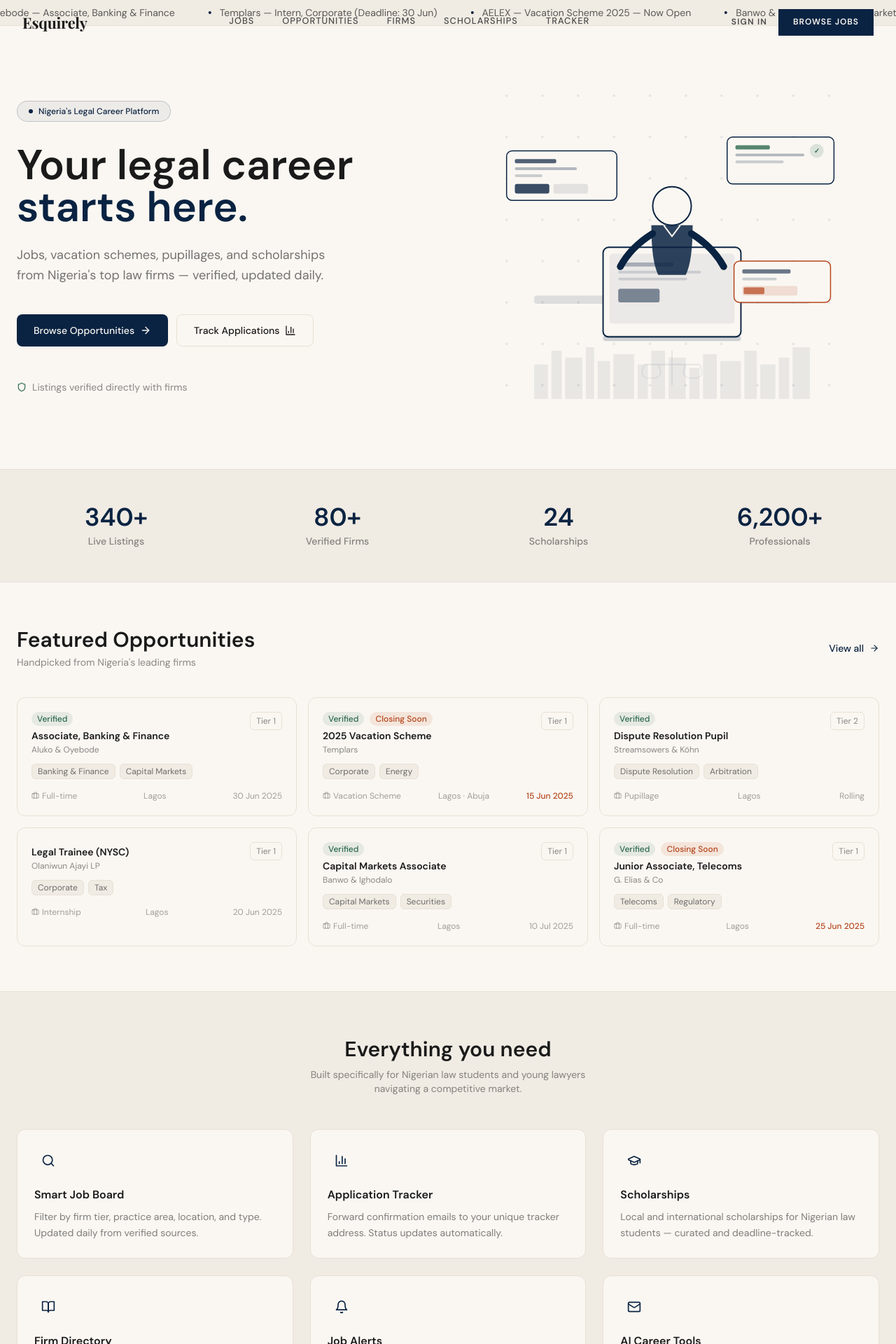
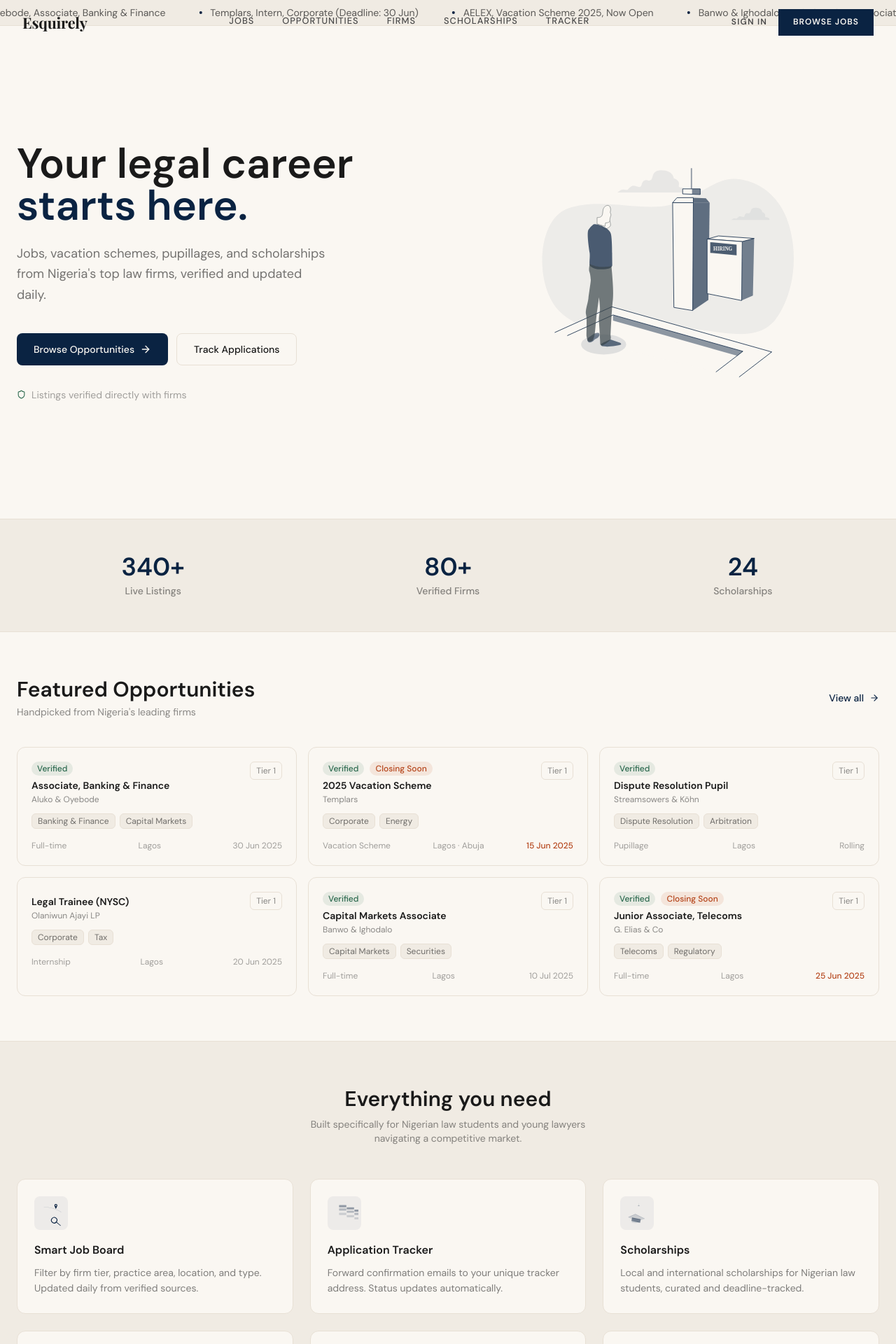
Before and after one commit to kreept4/Esquirelyy, a Next.js app: page / in a window 1280 px wide. Shown: the top 1920 px of the page at 70% size. Built offline with nearby package versions, Linux system fonts and the light colour scheme; a web font is replaced by a local one.

Commit message:
Update page.tsx

```diff
--- a/src/app/page.tsx
+++ b/src/app/page.tsx
@@ -3,27 +3,23 @@
 import Link from 'next/link'
 import Navbar from '@/components/layout/Navbar'
 import Footer from '@/components/layout/Footer'
-import {
-  Briefcase, GraduationCap, BookOpen, BarChart3,
-  Mail, Bell, ArrowRight, Shield, Search
-} from 'lucide-react'
+import { ArrowRight, Shield } from 'lucide-react'
 
 const TICKER_ITEMS = [
-  'Aluko & Oyebode — Associate, Banking & Finance',
-  'Templars — Intern, Corporate (Deadline: 30 Jun)',
-  'AELEX — Vacation Scheme 2025 — Now Open',
-  'Banwo & Ighodalo — Capital Markets Associate',
-  'Streamsowers & Köhn — Dispute Resolution Pupil',
-  'G. Elias & Co — Junior Associate, Telecoms',
-  'Olaniwun Ajayi — NYSC Legal Trainee',
-  'Federal High Court — Law Clerk Openings',
+  'Aluko & Oyebode, Associate, Banking & Finance',
+  'Templars, Intern, Corporate (Deadline: 30 Jun)',
+  'AELEX, Vacation Scheme 2025, Now Open',
+  'Banwo & Ighodalo, Capital Markets Associate',
+  'Streamsowers & Köhn, Dispute Resolution Pupil',
+  'G. Elias & Co, Junior Associate, Telecoms',
+  'Olaniwun Ajayi, NYSC Legal Trainee',
+  'Federal High Court, Law Clerk Openings',
 ]
 
 const STATS = [
   { value: '340+', label: 'Live Listings' },
   { value: '80+', label: 'Verified Firms' },
   { value: '24', label: 'Scholarships' },
-  { value: '6,200+', label: 'Professionals' },
 ]
 
 const FEATURED_LISTINGS = [
@@ -55,7 +51,7 @@
     id: 3,
     title: 'Dispute Resolution Pupil',
     firm: 'Streamsowers & Köhn',
-    tier: 'Tier 2',
+    tier: 'Tier 1',
     type: 'Pupillage',
     location: 'Lagos',
     deadline: 'Rolling',
@@ -101,6 +97,78 @@
   },
 ]
 
+const SmartJobBoardIcon = () => (
+  <svg viewBox="0 0 881.753 800" className="w-10 h-10" fill="none" xmlns="http://www.w3.org/2000/svg">
+    <g transform="translate(-649.896 -305.824)">
+      <path d="M1067.947,497.383c-63.182-47.234-162.14-91.9-271.5-122.556-99.573-27.909-196.693-41.384-273.491-37.943l-.4-8.931c77.713-3.48,175.841,10.108,276.3,38.266,110.38,30.938,210.411,76.136,274.441,124Z" transform="translate(339.007 182.878)" fill="#0A2342" opacity="0.3"/>
+      <path d="M785.81,474.819a99.219,99.219,0,1,0,5.625,146.532l121.7,102.694a9.143,9.143,0,1,0,11.806-13.964l-.014-.011-121.7-102.694A99.225,99.225,0,0,0,785.81,474.819Zm-7.846,122.667a74.336,74.336,0,1,1-8.875-104.751h0a74.336,74.336,0,0,1,8.874,104.751Z" transform="translate(466.683 379.618)" fill="#0A2342"/>
+      <path d="M717.583,286.191a46.761,46.761,0,0,0-46.761,46.761c0,25.825,46.761,110.63,46.761,110.63s46.761-84.8,46.761-110.63a46.761,46.761,0,0,0-46.761-46.761Zm0,69.571a21.67,21.67,0,1,1,21.67-21.67,21.67,21.67,0,0,1-21.67,21.67Z" transform="translate(523.281 131.638)" fill="#0A2342"/>
+    </g>
+  </svg>
+)
+
+const ApplicationTrackerIcon = () => (
+  <svg viewBox="0 0 500 500" className="w-10 h-10" fill="none" xmlns="http://www.w3.org/2000/svg">
+    <rect x="155" y="245" width="130" height="39" rx="7" fill="#0A2342" opacity="0.15"/>
+    <rect x="292" y="285" width="130" height="39" rx="7" fill="#0A2342" opacity="0.15"/>
+    <rect x="429" y="324" width="130" height="39" rx="7" fill="#0A2342" opacity="0.15"/>
+    <rect x="155" y="166" width="130" height="39" rx="7" fill="#0A2342" opacity="0.25"/>
+    <rect x="292" y="206" width="130" height="39" rx="7" fill="#0A2342" opacity="0.25"/>
+    <rect x="429" y="245" width="130" height="39" rx="7" fill="#0A2342" opacity="0.25"/>
+    <rect x="155" y="107" width="130" height="39" rx="7" fill="#0A2342" opacity="0.4"/>
+    <rect x="292" y="146" width="130" height="39" rx="7" fill="#0A2342" opacity="0.4"/>
+    <rect x="429" y="186" width="130" height="39" rx="7" fill="#0A2342" opacity="0.4"/>
+    <circle cx="270" cy="620" rx="300" ry="80" fill="#0A2342" opacity="0.05"/>
+  </svg>
+)
+
+const ScholarshipsIcon = () => (
+  <svg viewBox="0 0 500 500" className="w-10 h-10" xmlns="http://www.w3.org/2000/svg">
+    <polygon points="97,327 220,275 386,354 305,379 175,360" fill="#0A2342" opacity="0.15"/>
+    <polygon points="97,320 97,327 220,275 221,266" fill="#0A2342" opacity="0.3"/>
+    <polygon points="386,354 387,347 221,266 220,275" fill="#0A2342" opacity="0.3"/>
+    <polygon points="150,390 163,329 317,360 306,421" fill="#0A2342" opacity="0.5"/>
+    <ellipse cx="228" cy="406" rx="75" ry="21" fill="#0A2342" opacity="0.12"/>
+    <polygon points="267,125 267,117 295,117 295,126" fill="#0A2342" opacity="0.4"/>
+    <rect x="280" y="84" width="2" height="35" fill="#0A2342" opacity="0.5"/>
+  </svg>
+)
+
+const FirmDirectoryIcon = () => (
+  <svg viewBox="0 0 606 565" className="w-10 h-10" xmlns="http://www.w3.org/2000/svg">
+    <path d="M502,294a127,127,0,1,1,0-254,127,127,0,0,1,0,254Zm0-252a125,125,0,1,0,0,250,125,125,0,0,0,0-250Z" fill="#0A2342" opacity="0.15"/>
+    <rect x="289" y="78" width="17" height="17" rx="2" fill="#0A2342"/>
+    <path d="M554,57a23,23,0,0,0-23-23H275a23,23,0,0,0-23,23V466a23,23,0,0,0,23,23H554a23,23,0,0,0,23-23V57Z" fill="#0A2342" opacity="0.08"/>
+    <line x1="341" y1="127" x2="528" y2="127" stroke="#0A2342" strokeWidth="2" opacity="0.3"/>
+    <line x1="341" y1="165" x2="528" y2="165" stroke="#0A2342" strokeWidth="2" opacity="0.3"/>
+    <line x1="341" y1="202" x2="528" y2="202" stroke="#0A2342" strokeWidth="2" opacity="0.3"/>
+    <line x1="341" y1="240" x2="528" y2="240" stroke="#0A2342" strokeWidth="2" opacity="0.3"/>
+    <rect x="371" y="111" x2="430" width="130" height="8" rx="4" fill="#0A2342" opacity="0.4"/>
+    <rect x="371" y="149" width="100" height="8" rx="4" fill="#0A2342" opacity="0.3"/>
+  </svg>
+)
+
+const JobAlertsIcon = () => (
+  <svg viewBox="0 0 500 500" className="w-10 h-10" xmlns="http://www.w3.org/2000/svg">
+    <path d="M442,485H263a29,29,0,0,1-29-29V217a29,29,0,0,1,29-29H442a29,29,0,0,1,29,29V456A29,29,0,0,1,442,485Z" fill="#0A2342" opacity="0.1"/>
+    <path d="M443,467H263a9,9,0,0,1-9-9V216a9,9,0,0,1,9-9H443a9,9,0,0,1,9,9V458A9,9,0,0,1,443,467Z" fill="#0A2342" opacity="0.08"/>
+    <circle cx="288" cy="356" r="31" fill="#0A2342" opacity="0.15"/>
+    <path d="M442,485H263a28.58,28.58,0,0,1-28.55-28.55V217.61A28.58,28.58,0,0,1,263,189.06H442a28.58,28.58,0,0,1,28.55,28.55V456.45A28.58,28.58,0,0,1,442,485Z" fill="none" stroke="#0A2342" strokeWidth="3" opacity="0.2"/>
+    <rect x="270" y="280" width="120" height="8" rx="4" fill="#0A2342" opacity="0.4"/>
+    <rect x="270" y="300" width="90" height="6" rx="3" fill="#0A2342" opacity="0.25"/>
+    <rect x="270" y="316" width="100" height="6" rx="3" fill="#0A2342" opacity="0.25"/>
+    <rect x="270" y="340" width="60" height="20" rx="4" fill="#0A2342" opacity="0.5"/>
+  </svg>
+)
+
+const AIToolsIcon = () => (
+  <svg viewBox="0 0 500 500" className="w-10 h-10" xmlns="http://www.w3.org/2000/svg">
+    <path d="M152,146c-4.7,2.71-8.53,10-8.53,16.28,0,5.59,3.05,8.49,7,7.13V288l-43.25-90.75a7.62,7.62,0,0,1-.08-5.54c10.92-25.27,19-53.74,21.72-82.95a6.59,6.59,0,0,1,2.91-4.55l40.4-23.33A1.81,1.81,0,0,1,175.61,82c2.72,25.27,10.45,44,20.93,56.64a6.18,6.18,0,0,1,1.11,5.2c-6.08,19.76-41.12,133.72-43.67,142V167.18c4-3.26,7-9.65,7-15.24C161,146,157.19,143,152,146Z" fill="#0A2342" opacity="0.6"/>
+    <path d="M265,144c0-3.23-2.26-4.53-5.05-2.92a11.18,11.18,0,0,0-5.06,8.75c0,2.61,1.5,3.94,3.55,3.5-2.85,59.61-44.58,129.85-95.48,159.24-25.29,14.6-49,17-66.76,6.75C79.67,310,70,290,69,263a11.29,11.29,0,0,0,3.6-7.65c0-3.22-2.26-4.53-5-2.92a11.17,11.17,0,0,0-5.05,8.76c0,2.75,1.65,4.09,3.87,3.42,1.36,27,11.43,47.14,28.72,57.12a50.92,50.92,0,0,0,25.76,6.62c13.43,0,28.3-4.49,43.69-13.37,52.06-30.06,94.66-102.28,96.88-163.06A11.37,11.37,0,0,0,265,144Z" fill="#0A2342" opacity="0.4"/>
+    <path d="M260,253a11.28,11.28,0,0,0-4.85,7.09L72,365.74c-.65-2-2.54-2.61-4.79-1.31a11.17,11.17,0,0,0-5.05,8.76c0,3.22,2.26,4.53,5.05,2.92a11.39,11.39,0,0,0,4.91-7.34L255,263c.59,2.13,2.52,2.83,4.85,1.49a11.18,11.18,0,0,0,5.05-8.76C265,253,262.75,251,260,253Z" fill="#0A2342" opacity="0.5"/>
+  </svg>
+)
+
 export default function HomePage() {
   return (
     <div className="min-h-screen bg-cream font-sans">
@@ -120,21 +188,17 @@
 
       {/* HERO */}
       <section className="border-b border-cream-border">
-        <div className="max-w-7xl mx-auto px-6 py-20 grid grid-cols-1 lg:grid-cols-2 gap-12 items-center">
+        <div className="max-w-7xl mx-auto px-6 py-20 grid grid-cols-1 lg:grid-cols-2 gap-12 items-center min-h-[88vh]">
           {/* Left: copy */}
           <div>
-            <div className="inline-flex items-center gap-2 border border-ink/20 rounded-full px-4 py-1.5 text-xs text-ink font-medium mb-8 bg-ink/5">
-              <span className="w-1.5 h-1.5 rounded-full bg-ink animate-pulse" />
-              Nigeria&apos;s Legal Career Platform
-            </div>
             <h1 className="font-display text-5xl lg:text-6xl font-black text-charcoal leading-tight mb-6">
               Your legal career<br />
               <span className="text-ink">starts here.</span>
             </h1>
             <p className="text-lg text-charcoal/60 leading-relaxed mb-10 max-w-md">
-              Jobs, vacation schemes, pupillages, and scholarships from Nigeria&apos;s top law firms — verified, updated daily.
+              Jobs, vacation schemes, pupillages, and scholarships from Nigeria&apos;s top law firms, verified and updated daily.
             </p>
-            <div className="flex flex-col sm:flex-row gap-3 mb-12">
+            <div className="flex flex-col sm:flex-row gap-3 mb-8">
               <Link
                 href="/jobs"
                 className="inline-flex items-center justify-center gap-2 bg-ink text-cream px-6 py-3 rounded-lg font-medium text-sm hover:bg-ink/90 transition-colors"
@@ -145,120 +209,54 @@
                 href="/tracker"
                 className="inline-flex items-center justify-center gap-2 border border-cream-border text-charcoal px-6 py-3 rounded-lg font-medium text-sm hover:border-ink/30 transition-colors"
               >
-                Track Applications <BarChart3 size={16} />
+                Track Applications
               </Link>
             </div>
-            <div className="flex items-center gap-2 text-sm text-charcoal/50">
-              <Shield size={14} className="text-verified" />
+            <div className="flex items-center gap-2 text-sm text-charcoal/40">
+              <Shield size={13} className="text-verified" />
               Listings verified directly with firms
             </div>
           </div>
 
           {/* Right: illustration */}
-          <div className="flex items-center justify-center">
-            <svg
-              viewBox="0 0 520 480"
-              fill="none"
-              xmlns="http://www.w3.org/2000/svg"
-              className="w-full max-w-lg"
-              aria-hidden="true"
-            >
-              {/* Background dots */}
-              {Array.from({ length: 8 }).map((_, row) =>
-                Array.from({ length: 10 }).map((_, col) => (
-                  <circle
-                    key={`${row}-${col}`}
-                    cx={col * 52 + 20}
-                    cy={row * 60 + 20}
-                    r={2}
-                    fill="#0A2342"
-                    opacity={0.08}
-                  />
-                ))
-              )}
-
-              {/* Desk surface */}
-              <rect x="60" y="310" width="400" height="12" rx="4" fill="#0A2342" opacity="0.12" />
-
-              {/* Laptop base */}
-              <rect x="160" y="240" width="200" height="130" rx="8" fill="#FAF7F2" stroke="#0A2342" strokeWidth="2" />
-              {/* Laptop screen */}
-              <rect x="170" y="250" width="180" height="100" rx="4" fill="#0A2342" opacity="0.06" stroke="#0A2342" strokeWidth="1.5" />
-              {/* Screen content lines */}
-              <rect x="182" y="262" width="80" height="6" rx="2" fill="#0A2342" opacity="0.3" />
-              <rect x="182" y="274" width="120" height="4" rx="2" fill="#0A2342" opacity="0.15" />
-              <rect x="182" y="284" width="100" height="4" rx="2" fill="#0A2342" opacity="0.15" />
-              <rect x="182" y="300" width="60" height="20" rx="3" fill="#0A2342" opacity="0.5" />
-              {/* Laptop hinge */}
-              <rect x="160" y="368" width="200" height="8" rx="4" fill="#0A2342" opacity="0.18" />
-
-              {/* Seated figure */}
-              {/* Head */}
-              <circle cx="260" cy="180" r="28" fill="#FAF7F2" stroke="#0A2342" strokeWidth="2" />
-              {/* Body */}
-              <path d="M230 208 Q230 260 240 280 L280 280 Q290 260 290 208 Z" fill="#0A2342" opacity="0.85" />
-              {/* Left arm */}
-              <path d="M232 220 Q200 240 185 268" stroke="#0A2342" strokeWidth="10" strokeLinecap="round" fill="none" />
-              {/* Right arm */}
-              <path d="M288 220 Q320 240 335 268" stroke="#0A2342" strokeWidth="10" strokeLinecap="round" fill="none" />
-              {/* Collar detail */}
-              <path d="M248 208 L260 224 L272 208" stroke="#FAF7F2" strokeWidth="2" fill="none" />
-
-              {/* Floating card 1 — Job listing */}
-              <g transform="translate(20, 100)">
-                <rect width="160" height="72" rx="8" fill="#FAF7F2" stroke="#0A2342" strokeWidth="1.5" />
-                <rect x="12" y="12" width="60" height="6" rx="2" fill="#0A2342" opacity="0.7" />
-                <rect x="12" y="24" width="90" height="4" rx="2" fill="#0A2342" opacity="0.3" />
-                <rect x="12" y="34" width="40" height="4" rx="2" fill="#0A2342" opacity="0.2" />
-                <rect x="12" y="48" width="50" height="14" rx="3" fill="#0A2342" opacity="0.8" />
-                <rect x="68" y="48" width="50" height="14" rx="3" fill="#0A2342" opacity="0.1" />
+          <div className="hidden lg:flex items-center justify-center">
+            <svg xmlns="http://www.w3.org/2000/svg" viewBox="0 0 500 500" className="w-full max-w-md opacity-90" aria-hidden="true">
+              <g>
+                <path d="M415.34,324.94s37.13-44.87,27.13-123S381.07,101.26,348.23,101,284,136.83,239.7,144.11,134,130.72,84.06,148.2,29.8,270.79,70.5,312.18,197.58,351.94,249,341.55,377.5,372.69,415.34,324.94Z" fill="#0A2342" opacity="0.06"/>
               </g>
-
-              {/* Floating card 2 — Scholarship */}
-              <g transform="translate(340, 80)">
-                <rect width="155" height="68" rx="8" fill="#FAF7F2" stroke="#0A2342" strokeWidth="1.5" />
-                <rect x="12" y="12" width="50" height="6" rx="2" fill="#2D6A4F" opacity="0.8" />
-                <rect x="12" y="24" width="100" height="4" rx="2" fill="#0A2342" opacity="0.3" />
-                <rect x="12" y="34" width="70" height="4" rx="2" fill="#0A2342" opacity="0.2" />
-                <circle cx="130" cy="20" r="10" fill="#2D6A4F" opacity="0.15" />
-                <text x="126" y="24" fontSize="10" fill="#2D6A4F" fontWeight="bold">✓</text>
+              <g>
+                <path d="M269.83,116.11c-4.79-2.61-7-.44-8.71-2.61s4.79-7.84-8.27-13.49c0,0-.87-12.19-18.71-12.63s-13.06,12.19-17.85,15.24-6.09-1.74-10.88,1.3-2.61,9.14-6.53,10-9.14-3.91-13.92-.87-4.79,5.66-7,5.66-6.53-1.74-9.14,0-5.66,3.92-5.66,3.92H273.31S274.61,118.72,269.83,116.11Z" fill="#0A2342" opacity="0.08"/>
+                <path d="M403.41,163c-2.64-1.45-3.84-.24-4.8-1.45s2.64-4.32-4.57-7.45c0,0-.48-6.73-10.34-7s-7.21,6.73-9.85,8.42-3.37-1-6,.72-1.44,5-3.61,5.53-5.05-2.17-7.69-.49-2.64,3.13-3.85,3.13-3.6-1-5,0-3.13,2.16-3.13,2.16h60.82S406.06,164.39,403.41,163Z" fill="#0A2342" opacity="0.06"/>
               </g>
-
-              {/* Floating card 3 — Deadline warning */}
-              <g transform="translate(350, 260)">
-                <rect width="140" height="60" rx="8" fill="#FAF7F2" stroke="#B5451B" strokeWidth="1.5" />
-                <rect x="12" y="12" width="70" height="6" rx="2" fill="#0A2342" opacity="0.6" />
-                <rect x="12" y="24" width="50" height="4" rx="2" fill="#0A2342" opacity="0.2" />
-                <rect x="12" y="36" width="80" height="14" rx="3" fill="#B5451B" opacity="0.15" />
-                <rect x="14" y="38" width="30" height="10" rx="2" fill="#B5451B" opacity="0.7" />
+              <g>
+                <polygon points="253,306 251,139 284,139 283,311" fill="#FAF7F2" stroke="#0A2342" strokeWidth="1" strokeLinejoin="round"/>
+                <polygon points="284,139 310,139 308,294 283,311" fill="#0A2342" opacity="0.7" strokeLinejoin="round"/>
+                <rect x="280" y="84" width="2" height="35" fill="#0A2342" opacity="0.5"/>
+                <polygon points="267,125 267,117 295,117 295,126" fill="#FAF7F2" stroke="#0A2342" strokeWidth="1"/>
+                <polygon points="282,125 282,117 295,117 295,126" fill="#0A2342" opacity="0.6"/>
+                <polygon points="251,139 258,131 284,131 284,139" fill="#FAF7F2" stroke="#0A2342" strokeWidth="1"/>
+                <polygon points="284,131 304,132 310,139 284,139" fill="#0A2342" opacity="0.7"/>
               </g>
-
-              {/* Scales of justice — background watermark */}
-              <g transform="translate(200, 380)" opacity="0.08">
-                <line x1="60" y1="10" x2="60" y2="60" stroke="#0A2342" strokeWidth="2" />
-                <line x1="20" y1="30" x2="100" y2="30" stroke="#0A2342" strokeWidth="2" />
-                <path d="M20 30 Q10 50 30 50 Q50 50 40 30" stroke="#0A2342" strokeWidth="1.5" fill="none" />
-                <path d="M80 30 Q70 50 90 50 Q110 50 100 30" stroke="#0A2342" strokeWidth="1.5" fill="none" />
+              <g>
+                <polygon points="306,197 362,201 381,196 324,192" fill="#FAF7F2" stroke="#0A2342" strokeWidth="1"/>
+                <polygon points="362,201 361,295 379,287 381,196" fill="#0A2342" opacity="0.6"/>
+                <polygon points="306,197 306,284 361,295 362,201" fill="#FAF7F2" stroke="#0A2342" strokeWidth="1"/>
+                <polygon points="353,223 311,219 311,202 353,206" fill="#0A2342" opacity="0.8"/>
+                <text x="316" y="215" fontSize="8" fill="#FAF7F2" fontFamily="serif" fontWeight="bold">HIRING</text>
               </g>
-
-              {/* Lagos skyline silhouette — bottom strip */}
-              <g transform="translate(60, 380)" opacity="0.07" fill="#0A2342">
-                <rect x="0" y="30" width="20" height="50" />
-                <rect x="25" y="10" width="15" height="70" />
-                <rect x="45" y="20" width="25" height="60" />
-                <rect x="75" y="5" width="12" height="75" />
-                <rect x="92" y="25" width="18" height="55" />
-                <rect x="115" y="15" width="30" height="65" />
-                <rect x="150" y="30" width="15" height="50" />
-                <rect x="170" y="10" width="20" height="70" />
-                <rect x="195" y="20" width="25" height="60" />
-                <rect x="225" y="35" width="15" height="45" />
-                <rect x="245" y="15" width="20" height="65" />
-                <rect x="270" y="25" width="30" height="55" />
-                <rect x="305" y="10" width="18" height="70" />
-                <rect x="328" y="30" width="22" height="50" />
-                <rect x="355" y="20" width="15" height="60" />
-                <rect x="375" y="5" width="25" height="75" />
+              <g>
+                <polyline points="63,346 154,305 409,377 357,417" fill="#FAF7F2" stroke="#0A2342" strokeWidth="1" strokeLinejoin="round"/>
+                <polyline points="83,351 156,318 363,376 320,409" fill="#FAF7F2" stroke="#0A2342" strokeWidth="1" strokeLinejoin="round"/>
+                <polyline points="156,318 156,327 354,383 363,376" fill="#0A2342" opacity="0.5"/>
+                <ellipse cx="141" cy="365" rx="36" ry="16" fill="#0A2342" opacity="0.12"/>
+              </g>
+              <g>
+                <path d="M150,166.24s2.5,6,2,9-7.24,5.5-8.24,6-6.24-1.75-6.24-7.5S147,161.5,150,166.24Z" fill="#FAF7F2" stroke="#263238" strokeWidth="0.5"/>
+                <path d="M151,145a23,23,0,0,1,1.26,5.31c0,1.76-1,3-.76,4.29s2.27,3.28.51,6.56-.26,8.08-2.78,9.09a16.26,16.26,0,0,1-5.3,1l-.76,5.55-12.62-4V162.68s5.3.25,7.32-2.28,1.51-7.82,2.52-11.36,5.05-5.8,6.82-5.8S151,145,151,145Z" fill="#FAF7F2" stroke="#263238" strokeWidth="0.5"/>
+                <path d="M124.49,173.78a27.86,27.86,0,0,0-7.72,8.45c-3,5.3.9,29.93,1.91,36.49s-1.26,17.42.51,20.45,7.57,5.55,13.12,6.06,14.14-.25,17.42-1.26,5.05-3.79,5.05-5.05-.25-16.66-.25-19.95-.25-26.76-2.27-31.3a19.29,19.29,0,0,0-8.84-9.09C140.39,177.07,129,171.51,124.49,173.78Z" fill="#0A2342" opacity="0.8"/>
+                <path d="M152,357.27l.72.24,14.78,4.84s1.87,1.06,1.33,2.67-16,3.47-22.17,3.47-10.15-.53-10.15-2.94S152,357.27,152,357.27Z" fill="#0A2342" opacity="0.7"/>
+                <path d="M125.05,348.19s7.74-3.21,9.08-.54-1.87,6.68-3.74,7.48-3.21,1.34-4.27,2.67-4.28,4.55-7.75,4-3.48-5.07-3.21-5.88S125.05,348.19,125.05,348.19Z" fill="#0A2342" opacity="0.6"/>
+                <path d="M118.9,236.51s-2.14,8.82-.53,12.82,1.87,10.42,2.14,12.56-2.68,20-3.75,29.39-5.61,19.77-3.74,26.45.27,31,.81,34.73,1.6,7,2.4,7.48,3.74.8,6.15-.27,4-9.08,4.54-11.48,2.67-30.46,3.47-34.74,3.21-23.51,3.21-23.51,2.13,15.77,1.6,20-2.41,12.56-1.6,20,2.13,35.26,2.13,35.26a11.17,11.17,0,0,0,3.74,1.34c1.34,0,11.49-6.95,12.56-9.35s0-6.68,0-6.68,1.87-42.48,3.74-56.91-2.4-53.7-2.4-53.7S132.26,244.79,118.9,236.51Z" fill="#263238" opacity="0.7"/>
               </g>
             </svg>
           </div>
@@ -267,7 +265,7 @@
 
       {/* STATS */}
       <section className="border-b border-cream-border bg-cream-dark">
-        <div className="max-w-7xl mx-auto px-6 py-12 grid grid-cols-2 lg:grid-cols-4 gap-8">
+        <div className="max-w-7xl mx-auto px-6 py-12 grid grid-cols-3 gap-8">
           {STATS.map((stat) => (
             <div key={stat.label} className="text-center">
               <div className="font-display text-4xl font-black text-ink mb-1">{stat.value}</div>
@@ -332,10 +330,7 @@
                 </div>
 
                 <div className="flex items-center justify-between text-xs text-charcoal/40">
-                  <span className="flex items-center gap-1">
-                    <Briefcase size={11} />
-                    {listing.type}
-                  </span>
+                  <span>{listing.type}</span>
                   <span>{listing.location}</span>
                   <span className={listing.isClosingSoon ? 'text-closing font-medium' : ''}>
                     {listing.deadline}
@@ -365,38 +360,38 @@
           <div className="grid grid-cols-1 md:grid-cols-2 lg:grid-cols-3 gap-6">
             {[
               {
-                icon: <Search size={20} />,
+                icon: <SmartJobBoardIcon />,
                 title: 'Smart Job Board',
                 desc: 'Filter by firm tier, practice area, location, and type. Updated daily from verified sources.',
               },
               {
-                icon: <BarChart3 size={20} />,
+                icon: <ApplicationTrackerIcon />,
                 title: 'Application Tracker',
                 desc: 'Forward confirmation emails to your unique tracker address. Status updates automatically.',
               },
               {
-                icon: <GraduationCap size={20} />,
+                icon: <ScholarshipsIcon />,
                 title: 'Scholarships',
-                desc: 'Local and international scholarships for Nigerian law students — curated and deadline-tracked.',
+                desc: 'Local and international scholarships for Nigerian law students, curated and deadline-tracked.',
               },
               {
-                icon: <BookOpen size={20} />,
+                icon: <FirmDirectoryIcon />,
                 title: 'Firm Directory',
                 desc: 'In-depth profiles on 80+ Nigerian firms: practice areas, culture, hiring timelines.',
               },
               {
-                icon: <Bell size={20} />,
+                icon: <JobAlertsIcon />,
                 title: 'Job Alerts',
                 desc: 'Get notified the moment a role matching your criteria is posted. Never miss a deadline.',
               },
               {
-                icon: <Mail size={20} />,
+                icon: <AIToolsIcon />,
                 title: 'AI Career Tools',
                 desc: 'CV reviews, cover letter drafts, and interview prep tailored to the Nigerian legal market.',
               },
             ].map((feature) => (
               <div key={feature.title} className="border border-cream-border rounded-xl p-6 bg-cream hover:border-ink/20 transition-colors">
-                <div className="w-10 h-10 rounded-lg bg-ink/8 flex items-center justify-center text-ink mb-4">
+                <div className="w-12 h-12 rounded-lg bg-ink/5 flex items-center justify-center mb-4 overflow-hidden">
                   {feature.icon}
                 </div>
                 <h3 className="font-semibold text-charcoal mb-2">{feature.title}</h3>
@@ -414,7 +409,7 @@
             Ready to find your role?
           </h2>
           <p className="text-charcoal/50 mb-8 max-w-md mx-auto">
-            Join thousands of Nigerian law graduates using Esquirely to land their first — and next — legal role.
+            Join thousands of Nigerian law graduates using Esquirely to land their first and next legal role.
           </p>
           <div className="flex flex-col sm:flex-row gap-3 justify-center">
             <Link
```
